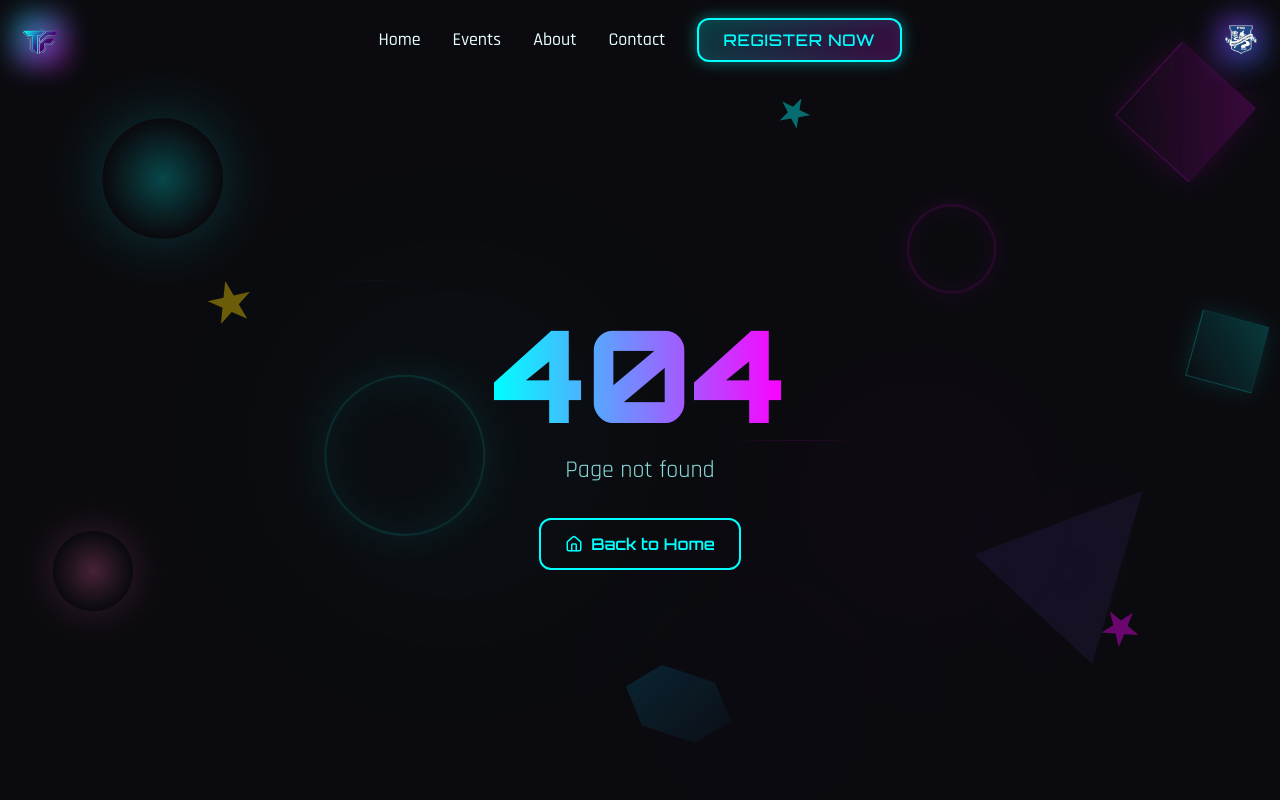
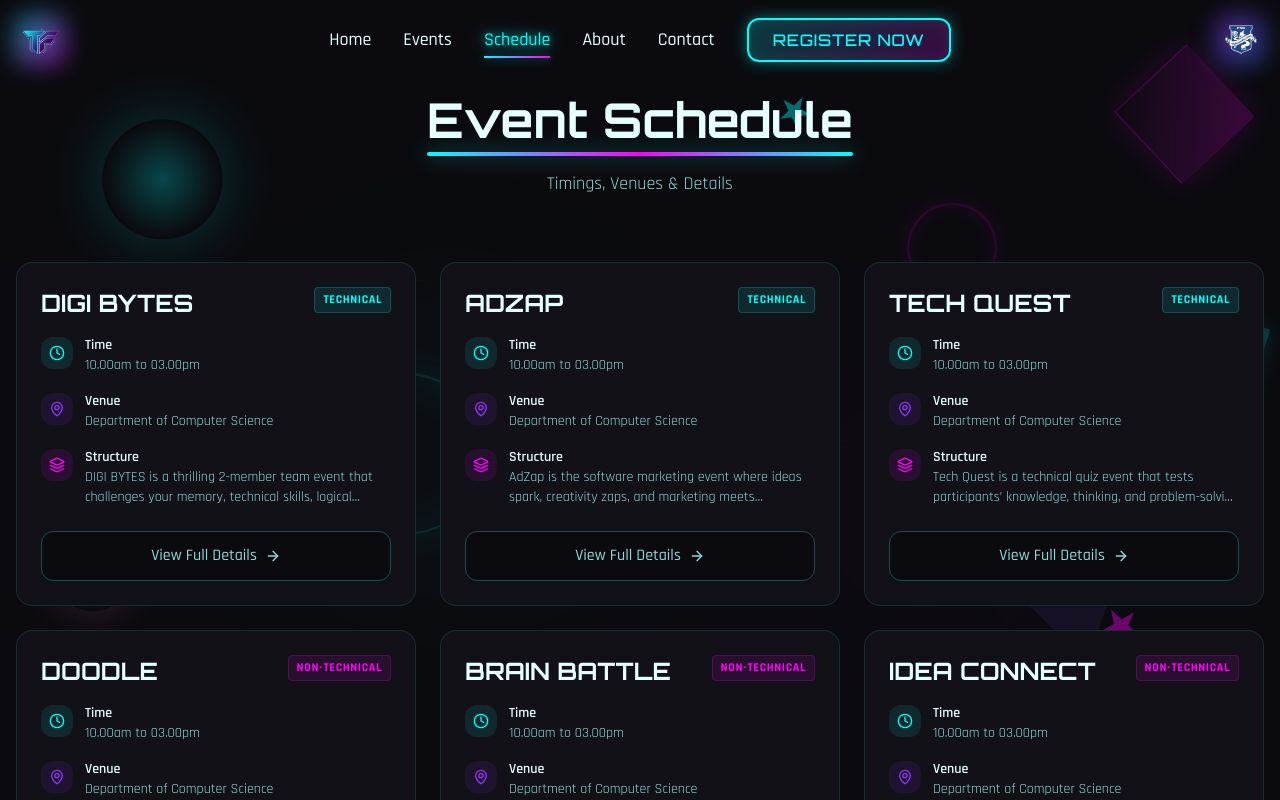
Before and after one commit to hariharan4814/techfest, a React (Vite) app: page /schedule in a window 1280 px wide. Shown: the top 800 px of the page. Built offline with nearby package versions, Linux system fonts and the light colour scheme; the HTML template or start-up script is replaced by a standard one.

Commit message:
Added Schedule

```diff
--- a/src/App.tsx
+++ b/src/App.tsx
@@ -3,6 +3,7 @@ import { Toaster as Sonner } from "@/components/ui/sonner";
 import { TooltipProvider } from "@/components/ui/tooltip";
 import { QueryClient, QueryClientProvider } from "@tanstack/react-query";
 import { BrowserRouter, Routes, Route } from "react-router-dom";
+import { Suspense, lazy } from "react";
 import Navbar from "@/components/Navbar";
 import Footer from "@/components/Footer";
 import MobileBottomNav from "@/components/MobileBottomNav";
@@ -11,14 +12,17 @@ import FloatingShapes from "@/components/FloatingShapes";
 import ScrollProgress from "@/components/ScrollProgress";
 import BackToTop from "@/components/BackToTop";
 import ScrollToTop from "@/components/ScrollToTop";
-import HomePage from "@/pages/HomePage";
-import EventsPage from "@/pages/EventsPage";
-import EventDetailPage from "@/pages/EventDetailPage";
-import AboutPage from "@/pages/AboutPage";
-import ContactPage from "@/pages/ContactPage";
-import RegisterPage from "@/pages/RegisterPage";
+import LoadingScreen from "@/components/LoadingScreen";
 
-import NotFound from "@/pages/NotFound";
+// Lazy load pages
+const HomePage = lazy(() => import("@/pages/HomePage"));
+const EventsPage = lazy(() => import("@/pages/EventsPage"));
+const EventDetailPage = lazy(() => import("@/pages/EventDetailPage"));
+const AboutPage = lazy(() => import("@/pages/AboutPage"));
+const ContactPage = lazy(() => import("@/pages/ContactPage"));
+const RegisterPage = lazy(() => import("@/pages/RegisterPage"));
+const SchedulePage = lazy(() => import("@/pages/SchedulePage"));
+const NotFound = lazy(() => import("@/pages/NotFound"));
 
 const queryClient = new QueryClient();
 
@@ -35,6 +39,7 @@ const App = () => (
           <ScrollProgress />
           <Navbar />
           <main className="pb-20 md:pb-0">
+            <Suspense fallback={<LoadingScreen />}>
               <Routes>
                 <Route path="/" element={<HomePage />} />
                 <Route path="/events" element={<EventsPage />} />
@@ -42,9 +47,11 @@ const App = () => (
                 <Route path="/about" element={<AboutPage />} />
                 <Route path="/contact" element={<ContactPage />} />
                 <Route path="/register" element={<RegisterPage />} />
+                <Route path="/schedule" element={<SchedulePage />} />
 
                 <Route path="*" element={<NotFound />} />
               </Routes>
+            </Suspense>
           </main>
           <Footer />
           <MobileBottomNav />
--- a/src/components/EventCard.tsx
+++ b/src/components/EventCard.tsx
@@ -60,8 +60,8 @@ const EventCard = ({ id, title, category, timing, image, description, index }: E
             <div className="absolute top-4 left-4">
               <span
                 className={`px-3 py-1 rounded-full text-xs font-orbitron font-semibold uppercase tracking-wider ${category === "technical"
-                    ? "bg-neon-cyan/20 text-neon-cyan border border-neon-cyan/30"
-                    : "bg-neon-magenta/20 text-neon-magenta border border-neon-magenta/30"
+                  ? "bg-neon-cyan/20 text-neon-cyan border border-neon-cyan/30"
+                  : "bg-neon-magenta/20 text-neon-magenta border border-neon-magenta/30"
                   }`}
               >
                 {category}
@@ -90,13 +90,18 @@ const EventCard = ({ id, title, category, timing, image, description, index }: E
                 </span>
               </div>
 
-              <motion.span
-                className="flex items-center gap-1 text-sm font-medium text-primary"
-                whileHover={{ x: 5 }}
+              <motion.div
+                className="flex items-center gap-2 px-4 py-2 rounded-lg bg-primary/10 border border-primary/50 text-sm font-bold text-primary shadow-[0_0_10px_rgba(0,255,255,0.2)]"
+                whileHover={{
+                  scale: 1.05,
+                  backgroundColor: "rgba(0, 255, 255, 0.2)",
+                  boxShadow: "0 0 20px rgba(0, 255, 255, 0.4)"
+                }}
+                whileTap={{ scale: 0.95 }}
               >
                 View Details
                 <ArrowRight size={16} />
-              </motion.span>
+              </motion.div>
             </div>
           </div>
 
--- a/src/components/MobileBottomNav.tsx
+++ b/src/components/MobileBottomNav.tsx
@@ -1,7 +1,7 @@
 import { useState, useEffect } from "react";
 import { Link, useLocation } from "react-router-dom";
 import { motion, AnimatePresence } from "framer-motion";
-import { Home, Calendar, Info, Phone, UserPlus } from "lucide-react";
+import { Home, Calendar, Info, Phone, UserPlus, Clock } from "lucide-react";
 
 interface Ripple {
   x: number;
@@ -41,6 +41,7 @@ const MobileBottomNav = () => {
   const navItems = [
     { path: "/", icon: Home, label: "Home" },
     { path: "/events", icon: Calendar, label: "Events" },
+    { path: "/schedule", icon: Clock, label: "Schedule" },
 
     { path: "/about", icon: Info, label: "About" },
     { path: "/contact", icon: Phone, label: "Contact" },
--- a/src/components/Navbar.tsx
+++ b/src/components/Navbar.tsx
@@ -9,6 +9,7 @@ const Navbar = () => {
   const navLinks = [
     { path: "/", label: "Home" },
     { path: "/events", label: "Events" },
+    { path: "/schedule", label: "Schedule" },
 
     { path: "/about", label: "About" },
     { path: "/contact", label: "Contact" },
--- a/src/data/events.ts
+++ b/src/data/events.ts
@@ -33,12 +33,11 @@ export const events: Event[] = [
     timing: "10.00am to 03.00pm",
     image: digibytesImg,
     description: "DIGI BYTES is a thrilling 2-member team event that challenges your memory, technical skills, logical thinking, communication, and creativity across multiple fun-filled rounds.",
-    fullDescription: "DIGI BYTES is a thrilling 2-member team event that challenges your memory, technical skills, logical thinking, communication, and creativity across multiple fun-filled rounds.\n\nEvent Highlights:\n🔹 Round 1 – Memory Game: Memorize and recall technical terms\n🔹 Round 2 – Skill Round: Guess technical words using clues\n🔹 Round 3 – Coding Round: Fill missing code and crack logic\n🔹 Final Round (if applicable): Draw it right to win it all!\n\nEvent Structure:\nDIGI BYTES consists of three main rounds, and the event flow may vary depending on the number of participants:\nIf one batch is conducted, teams progress through Round 1 → Round 2 → Round 3, and the winners will be decided based on overall performance.\nIf two batches are conducted, top teams from each batch advance to a Winner Selection Round to decide 1st, 2nd & 3rd places and the winners will be decided based on their overall performances.\n\nWinners are selected based on overall performance.",
+    fullDescription: "Department of Computer Science (Aided)\n\n“Think Fast. Code Smart. Create Bold.”\n\nDIGI BYTES is a thrilling 2-member team event that challenges your memory, technical skills, logical thinking, communication, and creativity across multiple fun-filled rounds.\n\nEvent Highlights:\n🔹 Round 1 – Memory Game: Memorize and recall technical terms\n🔹 Round 2 – Skill Round: Guess technical words using clues\n🔹 Round 3 – Coding Round: Fill missing code and crack logic.\n\nEvent Structure:\nDIGI BYTES consists of three main rounds, and the event flow may vary depending on the number of participants:\n\nIn this event, the teams progress through Round 1 and the selected teams will be progress through Round 2 and same for Round 3, and the winners will be decided based on overall performance.\n\n✨ Perfect for students who love tech with a twist of fun!",
     rules: [
       "Team Size: 2 members",
       "Team changes not allowed",
       "Winners are selected based on overall performance",
-      "Rounds: Memory Game, Skill Round, Coding Round",
     ],
     prizes: {
       first: "TBD",
@@ -81,12 +80,18 @@ export const events: Event[] = [
     category: "technical",
     timing: "10.00am to 03.00pm",
     image: techQuestImg,
-    description: "Lorem ipsum dolor sit amet, consectetur adipiscing elit.",
-    fullDescription: "Lorem ipsum dolor sit amet, consectetur adipiscing elit. Sed do eiusmod tempor incididunt ut labore et dolore magna aliqua. Ut enim ad minim veniam, quis nostrud exercitation ullamco laboris nisi ut aliquip ex ea commodo consequat. Duis aute irure dolor in reprehenderit in voluptate velit esse cillum dolore eu fugiat nulla pariatur.",
+    description: "Tech Quest is a technical quiz event that tests participants’ knowledge, thinking, and problem-solving skills through three rounds.",
+    fullDescription: "Tech Quest is a technical quiz event that tests participants’ knowledge, thinking, and problem-solving skills through three rounds:\n\nRound 1: Technical objective questions.\nRound 2: Scenario-based questions.\nRound 3: Problem-solving, coding, and logical reasoning.",
     rules: [
-      "Lorem ipsum dolor sit amet",
-      "Consectetur adipiscing elit",
-      "Sed do eiusmod tempor incididunt",
+      "Open to all participants of the Technical Fest",
+      "Team participation with 2 members only",
+      "The quiz consists of 3 rounds",
+      "Participants should carry their own pen (one or two)",
+      "Each round has a fixed time limit",
+      "Mobile phones are strictly prohibited during the event",
+      "Answers cannot be changed after submission",
+      "Any form of cheating will lead to disqualification",
+      "The judges’ decision will be final",
     ],
     prizes: {
       first: "TBD",
--- a/src/pages/EventDetailPage.tsx
+++ b/src/pages/EventDetailPage.tsx
@@ -118,7 +118,7 @@ const EventDetailPage = () => {
                 <FileText className="text-primary" size={24} />
                 About This Event
               </h2>
-              <p className="text-muted-foreground leading-relaxed text-lg">
+              <p className="text-muted-foreground leading-relaxed text-lg whitespace-pre-wrap">
                 {event.fullDescription}
               </p>
             </motion.section>
--- a/src/pages/HomePage.tsx
+++ b/src/pages/HomePage.tsx
@@ -1,33 +1,19 @@
-import { useState, useEffect } from "react";
-import { motion, AnimatePresence } from "framer-motion";
+import { motion } from "framer-motion";
 import { Link } from "react-router-dom";
 import { Download, Sparkles, Zap, Code, MapPin, Mail, Clock } from "lucide-react";
 import CountdownTimer from "@/components/CountdownTimer";
 import EventCard from "@/components/EventCard";
 import SectionTitle from "@/components/SectionTitle";
 import NeonButton from "@/components/NeonButton";
-import LoadingScreen from "@/components/LoadingScreen";
 import { events } from "@/data/events";
 
 const HomePage = () => {
-  const [isLoading, setIsLoading] = useState(true);
 
-  useEffect(() => {
-    const timer = setTimeout(() => {
-      setIsLoading(false);
-    }, 1000);
-
-    return () => clearTimeout(timer);
-  }, []);
 
   // Event date: January 8, 2026
   const targetDate = new Date("2026-01-08T00:00:00");
 
   return (
-    <AnimatePresence mode="wait">
-      {isLoading ? (
-        <LoadingScreen key="loader" />
-      ) : (
     <motion.div
       key="home-content"
       className="relative min-h-screen overflow-hidden"
@@ -336,8 +322,6 @@ const HomePage = () => {
         </div>
       </section>
     </motion.div>
-      )}
-    </AnimatePresence>
   );
 
 };
--- /dev/null
+++ b/src/pages/SchedulePage.tsx
@@ -0,0 +1,97 @@
+import { motion } from "framer-motion";
+import { Link } from "react-router-dom";
+import SectionTitle from "@/components/SectionTitle";
+import { Clock, MapPin, Layers, ArrowRight } from "lucide-react";
+import { events } from "@/data/events";
+
+const SchedulePage = () => {
+    return (
+        <div className="min-h-screen pt-24 pb-20">
+            <div className="container mx-auto px-4">
+                <SectionTitle
+                    title="Event Schedule"
+                    subtitle="Timings, Venues & Details"
+                />
+
+                <div className="grid grid-cols-1 md:grid-cols-2 lg:grid-cols-3 gap-6 mt-16">
+                    {events.map((event, index) => (
+                        <motion.div
+                            key={event.id}
+                            initial={{ opacity: 0, y: 20 }}
+                            whileInView={{ opacity: 1, y: 0 }}
+                            viewport={{ once: true }}
+                            transition={{ delay: index * 0.1 }}
+                            className="group relative flex flex-col h-full bg-card rounded-2xl border border-border/50 hover:border-primary/50 transition-all duration-300 overflow-hidden"
+                        >
+                            {/* Hover Gradient Background */}
+                            <div className="absolute inset-0 bg-gradient-to-br from-primary/5 via-transparent to-transparent opacity-0 group-hover:opacity-100 transition-opacity duration-500" />
+
+                            <div className="relative p-6 flex flex-col flex-grow">
+                                {/* Header */}
+                                <div className="flex justify-between items-start mb-4">
+                                    <h3 className="text-2xl font-orbitron font-bold text-foreground group-hover:text-primary transition-colors">
+                                        {event.title}
+                                    </h3>
+                                    <span className={`px-2 py-1 rounded text-xs font-bold uppercase tracking-wider border ${event.category === 'technical'
+                                            ? 'bg-neon-cyan/10 text-neon-cyan border-neon-cyan/20'
+                                            : 'bg-neon-magenta/10 text-neon-magenta border-neon-magenta/20'
+                                        }`}>
+                                        {event.category}
+                                    </span>
+                                </div>
+
+                                {/* Details List */}
+                                <div className="space-y-4 mb-6 flex-grow">
+                                    {/* Time */}
+                                    <div className="flex items-start gap-3">
+                                        <div className="p-2 rounded-lg bg-primary/10 text-primary mt-0.5">
+                                            <Clock size={16} />
+                                        </div>
+                                        <div>
+                                            <p className="text-sm font-semibold text-foreground">Time</p>
+                                            <p className="text-sm text-muted-foreground">{event.timing}</p>
+                                        </div>
+                                    </div>
+
+                                    {/* Venue (Placeholder) */}
+                                    <div className="flex items-start gap-3">
+                                        <div className="p-2 rounded-lg bg-neon-purple/10 text-neon-purple mt-0.5">
+                                            <MapPin size={16} />
+                                        </div>
+                                        <div>
+                                            <p className="text-sm font-semibold text-foreground">Venue</p>
+                                            <p className="text-sm text-muted-foreground">Department of Computer Science</p>
+                                        </div>
+                                    </div>
+
+                                    {/* Rounds (Placeholder) */}
+                                    <div className="flex items-start gap-3">
+                                        <div className="p-2 rounded-lg bg-neon-magenta/10 text-neon-magenta mt-0.5">
+                                            <Layers size={16} />
+                                        </div>
+                                        <div>
+                                            <p className="text-sm font-semibold text-foreground">Structure</p>
+                                            <p className="text-sm text-muted-foreground line-clamp-2">
+                                                {event.description}
+                                            </p>
+                                        </div>
+                                    </div>
+                                </div>
+
+                                {/* Action */}
+                                <Link to={`/events/${event.id}`} className="mt-auto">
+                                    <button className="w-full py-3 rounded-xl bg-background border border-border group-hover:border-primary/50 group-hover:bg-primary/5 flex items-center justify-center gap-2 text-muted-foreground group-hover:text-primary transition-all font-medium">
+                                        View Full Details
+                                        <ArrowRight size={16} className="group-hover:translate-x-1 transition-transform" />
+                                    </button>
+                                </Link>
+                            </div>
+                        </motion.div>
+                    ))}
+                </div>
+            </div>
+        </div>
+    );
+};
+
+export default SchedulePage;
```
Lines whose indentation alone changed are shown as unchanged.
